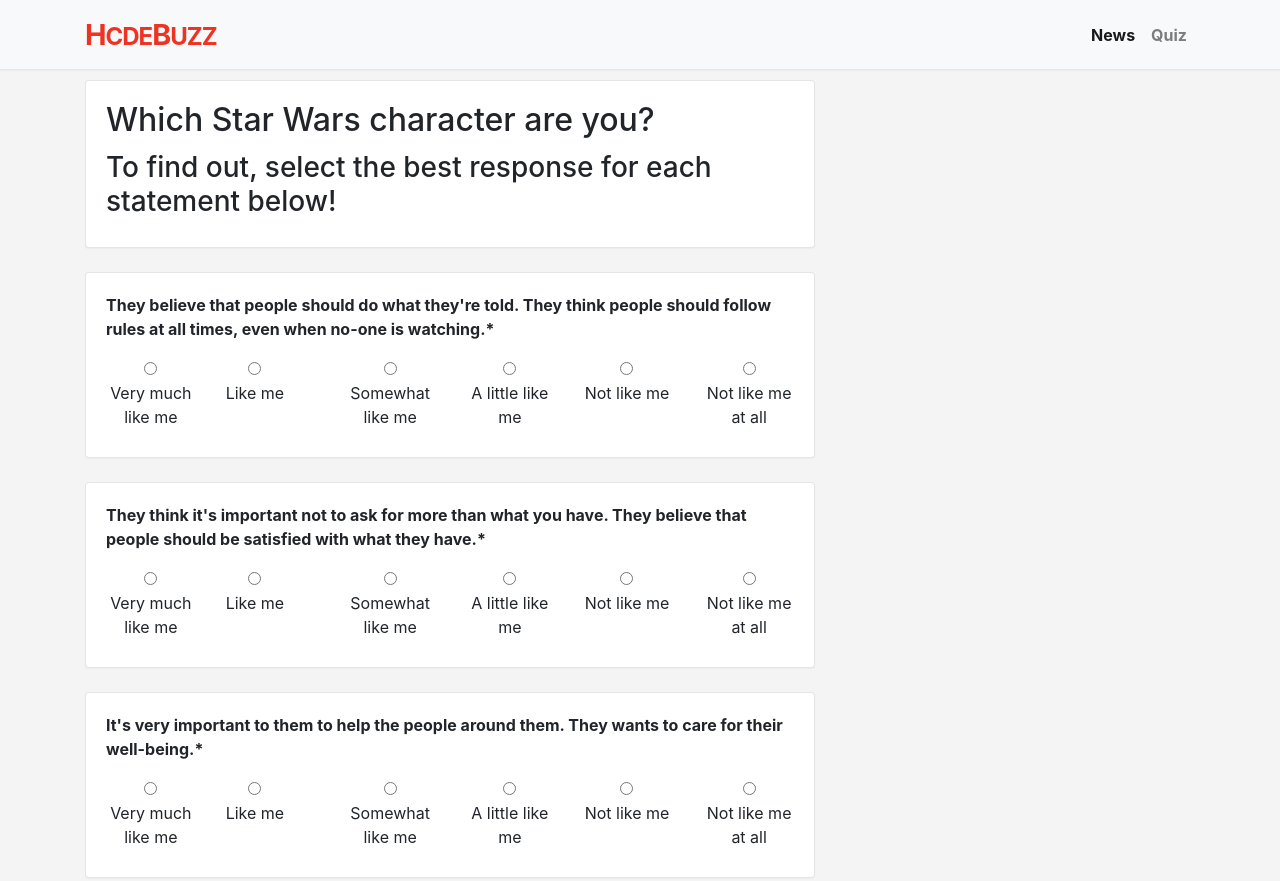
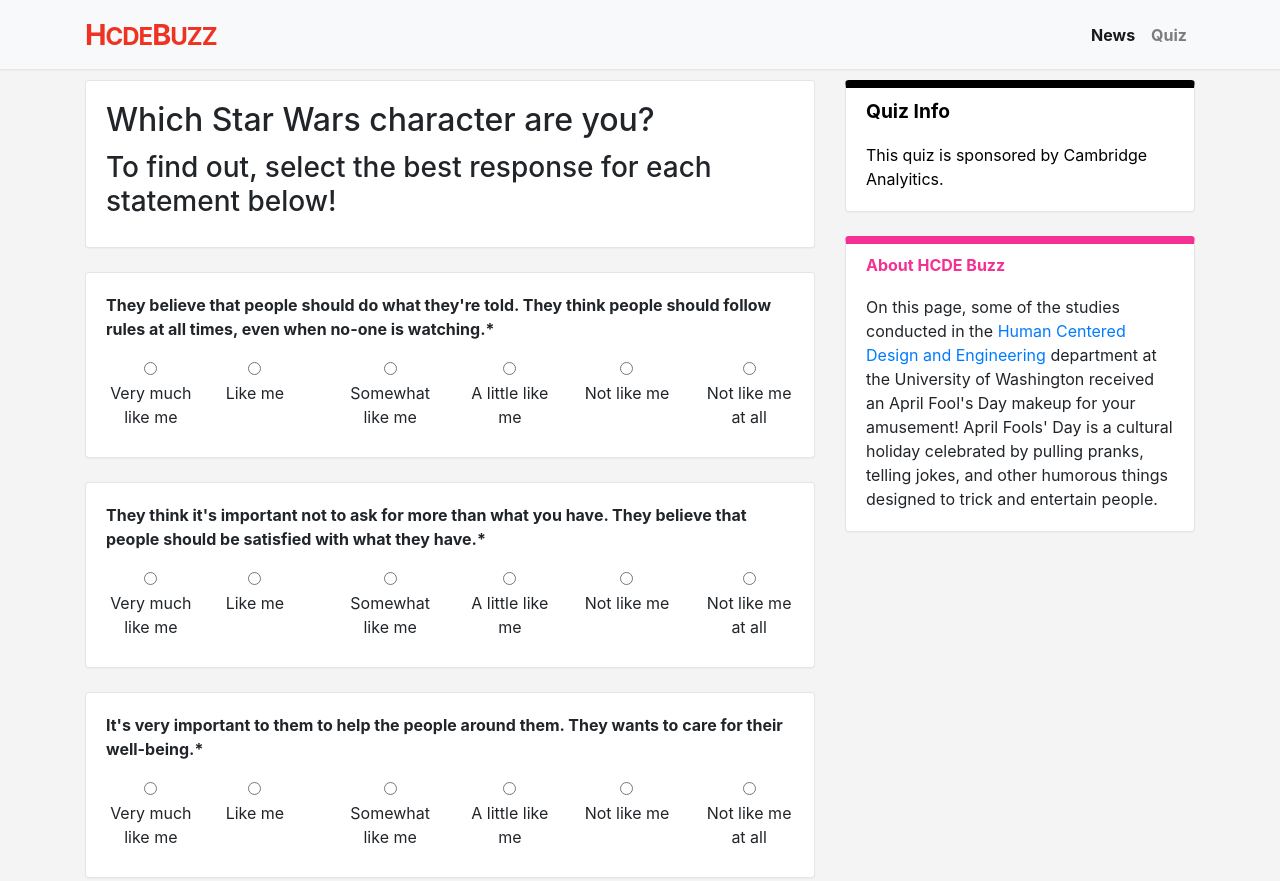
Before and after one commit to lucascolusso/buzz, a website: page starquiz.html in a window 1280 px wide. Shown: the top 881 px of the page. Drawn offline with nearby package versions, Linux system fonts and the light colour scheme.

Commit message:
added sponsorship

```diff
--- a/starquiz.html
+++ b/starquiz.html
@@ -40,7 +40,7 @@
         <div class="collapse navbar-collapse" id="navbarResponsive">
           <ul class="navbar-nav ml-auto">
             <li class="nav-item active">
-              <a class="nav-link" href="#">News
+              <a class="nav-link" href="index.html">News
                 <span class="sr-only">(current)</span>
               </a>
             </li>
@@ -571,11 +571,48 @@
         </form>
         <!-- End Quiz Questions -->
 
+        <!-- Sidebar Widgets Column -->
+        <div class="col-md-4">
+
+          <!-- Side Widget -->
+          <div class="card my-4 card-top-bar">
+            <a href="quiz.html" class="nolink-post">
+              <h5 class="card-header">
+                <big>Quiz Info</big></span>
+              </h5>
+              <div class="card-body">
+                This quiz is sponsored by Cambridge Analyitics.
+              </div>
+              </a>
+          </div>
+
+          <!-- Side Widget -->
+          <div class="card my-4 card-top-bar2">
+            <h5 class="card-header" style="color:#f43192;">
+              About HCDE Buzz
+            </h5>
+            <div class="card-body">
+              On this page, some of the studies conducted in the
+              <a href="https://www.hcde.washington.edu/" target="_blank">
+                Human Centered Design and Engineering
+              </a>
+              department at the University of Washington
+              received an April Fool's Day makeup for your amusement!
+              April Fools' Day is a cultural holiday celebrated by pulling pranks,
+              telling jokes, and other humorous things designed to trick and entertain people.
+            </div>
+          </div>
+        </div>
+        </div>
+
+
       </div>
       <!-- /.row -->
 
     </div>
     <!-- /.container -->
+
+
 
     <!-- Footer -->
     <footer class="py-5 bg-dark">
```
Also changed, not shown: quiz.html (+1 -1 lines).
